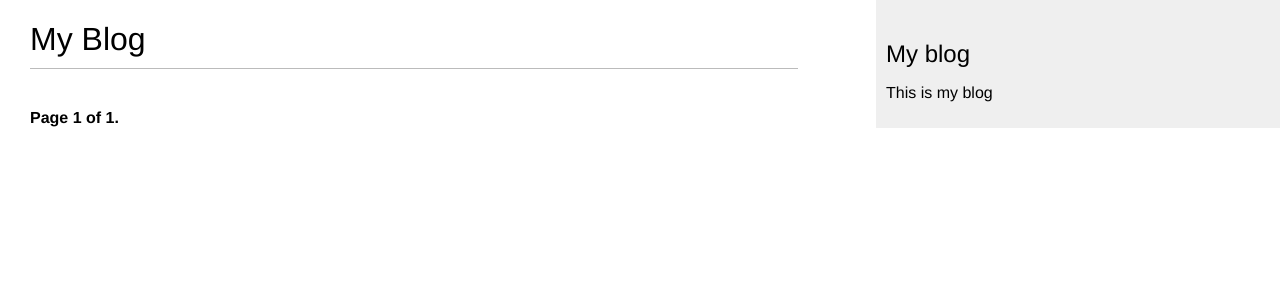
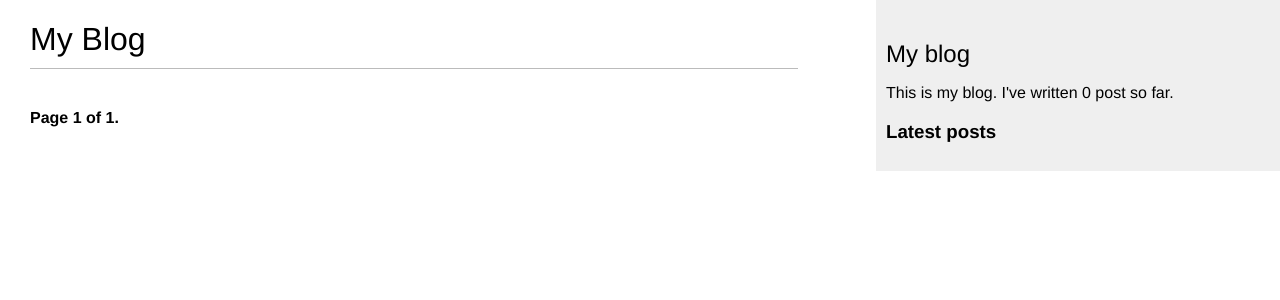
Before and after one commit to juanmarcoso/Django-Blogs, a Django app: page /blog/ in a window 1280 px wide. Shown: the top 300 px of the page. Run offline with Django 5.2, Linux system fonts and the light colour scheme; data that the repository does not hold is empty.

Commit message:
Creating Taggs personalized

```diff
--- a/blog/templates/blog/base.html
+++ b/blog/templates/blog/base.html
@@ -1,4 +1,5 @@
 {% load static %}
+{% load blog_tags %}
 <!DOCTYPE html>
 
 <html>
@@ -13,7 +14,12 @@
         </div>
         <div id="sidebar">
             <h2>My blog</h2>
-            <p>This is my blog</p>
+            <p>
+                This is my blog.
+                I've written {% total_posts %} post so far.
+            </p>
+            <h3>Latest posts</h3>
+            {% show_latests_posts 3 %}
         </div>
     </body>
 </html>
--- /dev/null
+++ b/blog/templates/blog/post/latest_posts.html
@@ -0,0 +1,7 @@
+<ul>
+    {% for post in latest_posts %}
+    <li>
+        <a href="{{ post.get_absolute_url }}"> {{ post.title }} </a>
+    </li>
+    {% endfor %}
+</ul>
--- /dev/null
+++ b/blog/templatetags/blog_tags.py
@@ -0,0 +1,12 @@
+from django import template
+from ..models import Post
+
+register = template.Library()
+@register.simple_tag
+def total_posts():
+    return Post.published.count()
+
+@register.inclusion_tag('blog/post/latest_posts.html')
+def show_latests_posts(count=5):
+    latest_posts = Post.published.order_by('-publish')[:count]
+    return {'latest_posts':latest_posts}
```
Also changed, not shown: blog/templatetags/__init__.py (added).
